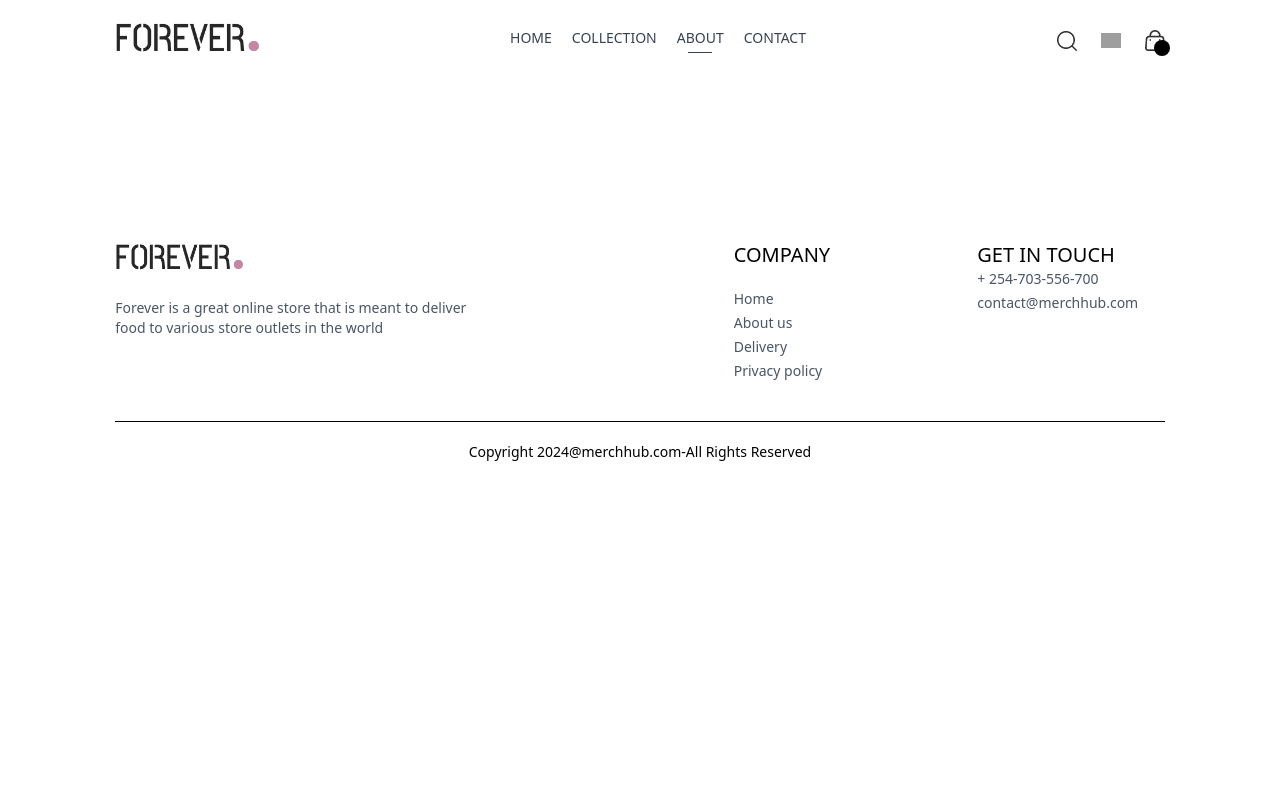
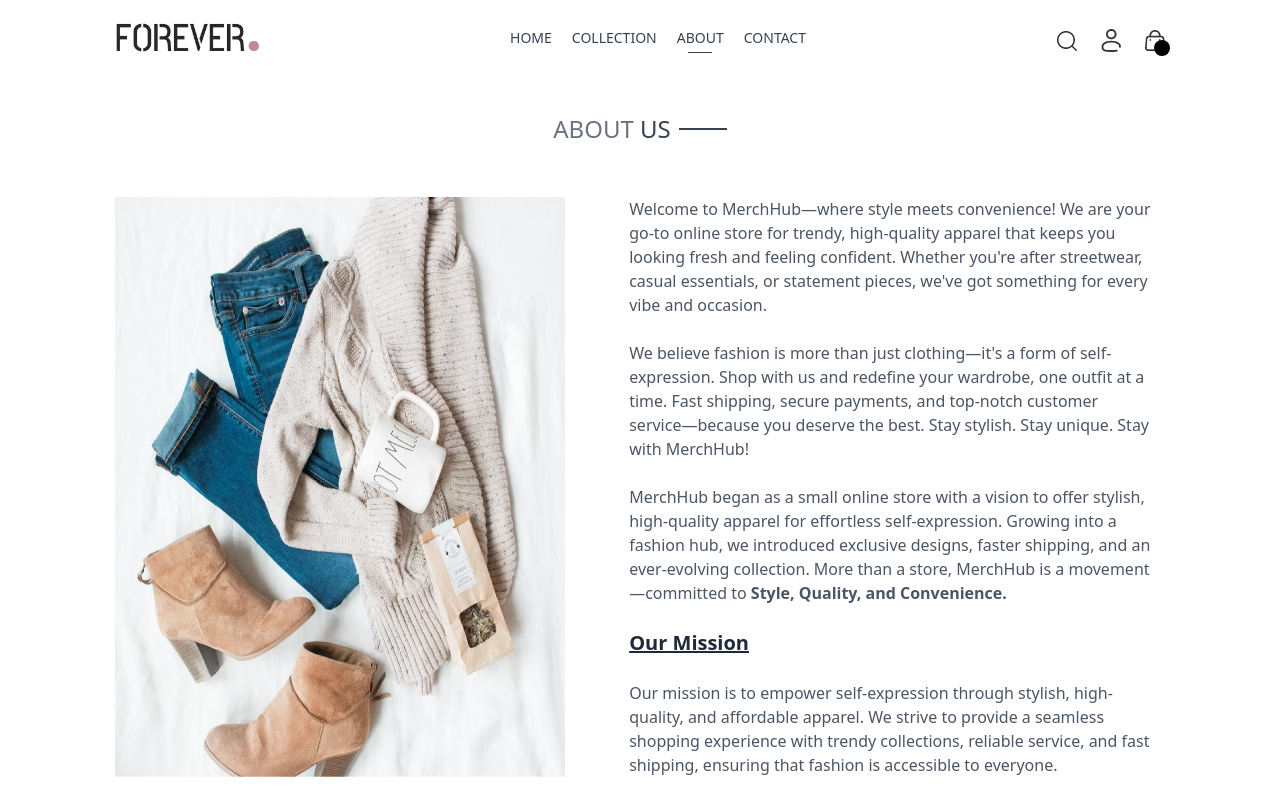
Before and after one commit to jameskiprop/eCommerce-App, a React (Vite) app: page /about in a window 1280 px wide. Shown: the top 800 px of the page. Built offline with nearby package versions, Linux system fonts and the light colour scheme; grey boxes are pictures that could not be loaded.

Commit message:
complete frontend setup  for My App

```diff
--- a/src/components/Navbar.jsx
+++ b/src/components/Navbar.jsx
@@ -39,7 +39,12 @@ const Navbar = () => {
           alt="Search"
         />
         <div className="group relative ">
-          <img src="/user_icon.png" className="w-5 cursor-pointer" alt="User" />
+          <link to="/login" rel="stylesheet" href="" />
+          <img
+            src="/profile_icon.png"
+            className="w-5 cursor-pointer"
+            alt="Profile"
+          />
           <div className=" group-hover:block hidden absolute right-0 pt-4">
             <div className="flex flex-col gap-2 w-36 py-3 px-5 bg-slate-100 text-gray-500 rounded">
               <p className="cursor-pointer hover:text-black">My Profile</p>
--- a/src/pages/About.jsx
+++ b/src/pages/About.jsx
@@ -1,7 +1,94 @@
 import React from "react";
+import Title from "../components/Title";
+import NewsletterBox from "../components/NewsletterBox";
 
-const about = () => {
-  return <div></div>;
+const About = () => {
+  return (
+    <div>
+      <div className="text-2xl text-center pt-8 ">
+        <Title text1={"ABOUT"} text2={"US"} />
+      </div>
+
+      <div className="my-10 flex flex-col md:flex-row gap-16">
+        <img
+          className="w-full md:max-w-[450px]"
+          src="/about_img.png"
+          alt="About MerchHub"
+        />
+        <div className="flex flex-col justify-center gap-6 md:w-2/4 text-gray-600">
+          <p>
+            Welcome to MerchHub—where style meets convenience! We are your go-to
+            online store for trendy, high-quality apparel that keeps you looking
+            fresh and feeling confident. Whether you're after streetwear, casual
+            essentials, or statement pieces, we've got something for every vibe
+            and occasion.
+            <br />
+            <br />
+            We believe fashion is more than just clothing—it's a form of
+            self-expression. Shop with us and redefine your wardrobe, one outfit
+            at a time. Fast shipping, secure payments, and top-notch customer
+            service—because you deserve the best. Stay stylish. Stay unique.
+            Stay with MerchHub!
+          </p>
+          <p>
+            MerchHub began as a small online store with a vision to offer
+            stylish, high-quality apparel for effortless self-expression.
+            Growing into a fashion hub, we introduced exclusive designs, faster
+            shipping, and an ever-evolving collection. More than a store,
+            MerchHub is a movement—committed to{" "}
+            <strong>Style, Quality, and Convenience.</strong>
+          </p>
+          <b className="text-gray-800 font-bold text-xl underline">
+            Our Mission
+          </b>
+          <p>
+            Our mission is to empower self-expression through stylish,
+            high-quality, and affordable apparel. We strive to provide a
+            seamless shopping experience with trendy collections, reliable
+            service, and fast shipping, ensuring that fashion is accessible to
+            everyone.
+          </p>
+        </div>
+      </div>
+
+      <div className="text-4xl py-4">
+        <Title text1={"WHY"} text2={"CHOOSE US"} />
+      </div>
+
+      <div className="flex flex-col md:flex-row text-sm mb-20">
+        <div className=" border-r-emerald-700  px-10 md:px-16 py-8 sm:py-20 flex flex-col gap-5">
+          <b className="text-xl">Quality Assurance:</b>
+          <p className="text-gray-600">
+            Quality is our priority. We carefully select premium fabrics and
+            ensure every piece meets high standards of durability, comfort, and
+            style. Our commitment to excellence means you get apparel that looks
+            great, feels amazing, and lasts. Shop with confidence—because you
+            deserve the best.
+          </p>
+        </div>
+        <div className=" border-r-emerald-700  px-10 md:px-16 py-8 sm:py-20 flex flex-col gap-5">
+          <b className="text-xl">Convenience:</b>
+          <p className="text-gray-600">
+            We make shopping easy with a smooth online experience, fast
+            shipping, and secure payments. Whether you're updating your wardrobe
+            or grabbing a last-minute outfit, we've got you covered—hassle-free
+            and right at your fingertips.
+          </p>
+        </div>
+        <div className=" border-r-emerald-700  px-10 md:px-16 py-8 sm:py-20 flex flex-col gap-5">
+          <b className="text-xl">Exceptional Customer Service:</b>
+          <p className="text-gray-600">
+            Our dedicated support team is always ready to assist with any
+            questions, orders, or concerns. We’re here to ensure a smooth
+            shopping experience—because great service is just as important as
+            great style.
+          </p>
+        </div>
+      </div>
+
+      <NewsletterBox />
+    </div>
+  );
 };
 
-export default about;
+export default About;
--- a/src/pages/Contact.jsx
+++ b/src/pages/Contact.jsx
@@ -1,7 +1,35 @@
 import React from "react";
+import Title from "../components/Title";
 
 const Contact = () => {
-  return <div></div>;
+  return (
+    <div>
+      <div className="text-center text-2xl pt-10 border-t">
+        <Title text1={"CONTACT"} text2={"US"} />
+      </div>
+      <div className="my-10 flex flex-col justify-center md:flex-row gap-10 mb-28">
+        <img
+          className="w-full md:max-w-[480px]"
+          src="/contact_img.png"
+          alt=""
+        />
+        <div className="flex flex-col justify-center items-start gap-6">
+          <p className="font-semibold text-xl text-gray-600">Our Store</p>
+          <p className="text-gray-500">
+            {" "}
+            Star-Mall, Moi-Avenue <br />
+            Suite 85, Nairobi, Kenya{" "}
+          </p>
+          <p className="text-gray-500">
+            Tel: +254 703-556-700 <br />
+            Email: admin@merchhub.com
+          </p>
+          <p className="font-semibold text-xl text-gray-600"></p>
+          <p></p>
+        </div>
+      </div>
+    </div>
+  );
 };
 
 export default Contact;
--- a/src/pages/Login.jsx
+++ b/src/pages/Login.jsx
@@ -1,7 +1,61 @@
-import React from "react";
+import React, { useState } from "react";
 
 const Login = () => {
-  return <div></div>;
+  const [currentState, setCurrent] = useState("Sign Up");
+
+  const onSubmitHandler = async (event) => {
+    event.preventDefault();
+  };
+  return (
+    <form
+      onSubmit={onSubmitHandler}
+      className=" flex flex-col items-center w-[90%] sm:max-w-96 m-auto mt-14 gap-4 text-gray-800"
+    >
+      <div className="inline-flex items-center gap-2 mb-2 mt-10">
+        <p className="prata-regular text-3xl">{currentState}</p>
+        <hr className="border-none  h-[1.5px] w-8 bg-gray-800" />
+      </div>
+      <input
+        type="text"
+        className="w-full px-3 py-2 border border-gray"
+        placeholder="Name"
+        required
+      />
+      <input
+        type="email"
+        className="w-full px-3 py-2 border border-gray"
+        placeholder="Email"
+        required
+      />
+      <input
+        type="password"
+        className="w-full px-3 py-2 border border-gray"
+        placeholder="Password"
+        required
+      />
+      <div className="w-full flex justify-between text-sm mt-[-8px]">
+        <p>Forgot your Password?</p>
+        {currentState === "Login" ? (
+          <p
+            onClick={() => setCurrentState("Sign up ")}
+            className="cursor-pointer"
+          >
+            Create account
+          </p>
+        ) : (
+          <p
+            onClick={() => setCurrentState("Login")}
+            className="cursor-pointer"
+          >
+            Login Here
+          </p>
+        )}
+      </div>
+      <button className="bg-black text-white font-light px-8 py-2 mt-4">
+        {currentState === "Login" ? "Sign in " : "Sign Up"}
+      </button>
+    </form>
+  );
 };
 
 export default Login;
--- a/src/pages/Orders.jsx
+++ b/src/pages/Orders.jsx
@@ -33,12 +33,21 @@ const Orders = () => {
                   <p>Size:M</p>
                 </div>
                 <p>
-                  Date:{" "}
+                  cd Date:{" "}
                   <span className="text-gray-400"> 12th January 2025</span>
                 </p>
               </div>
             </div>
-            <div></div>
+
+            <div className="md:w-1/2 flex justify-between">
+              <div className="flex items-center gap-2">
+                <p className="min-w-2 h-2 rounded-full bg-green-500"></p>
+                <p className="text-sm md:text-base ">Ready to Ship</p>
+              </div>
+              <button className="border px-4 py-2 text-sm font-medium rounded-sm">
+                Track Order
+              </button>
+            </div>
           </div>
         ))}
       </div>
```
